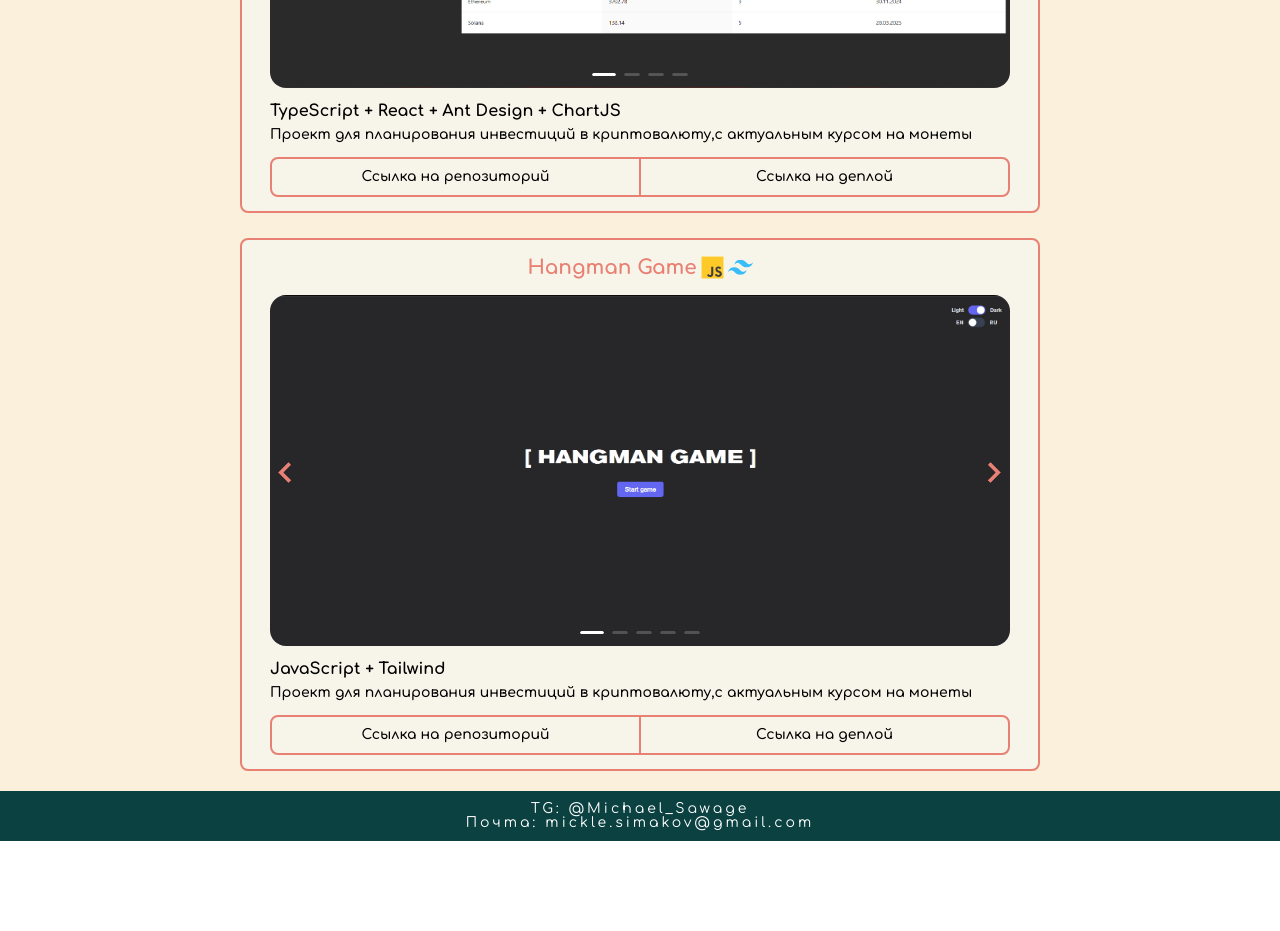
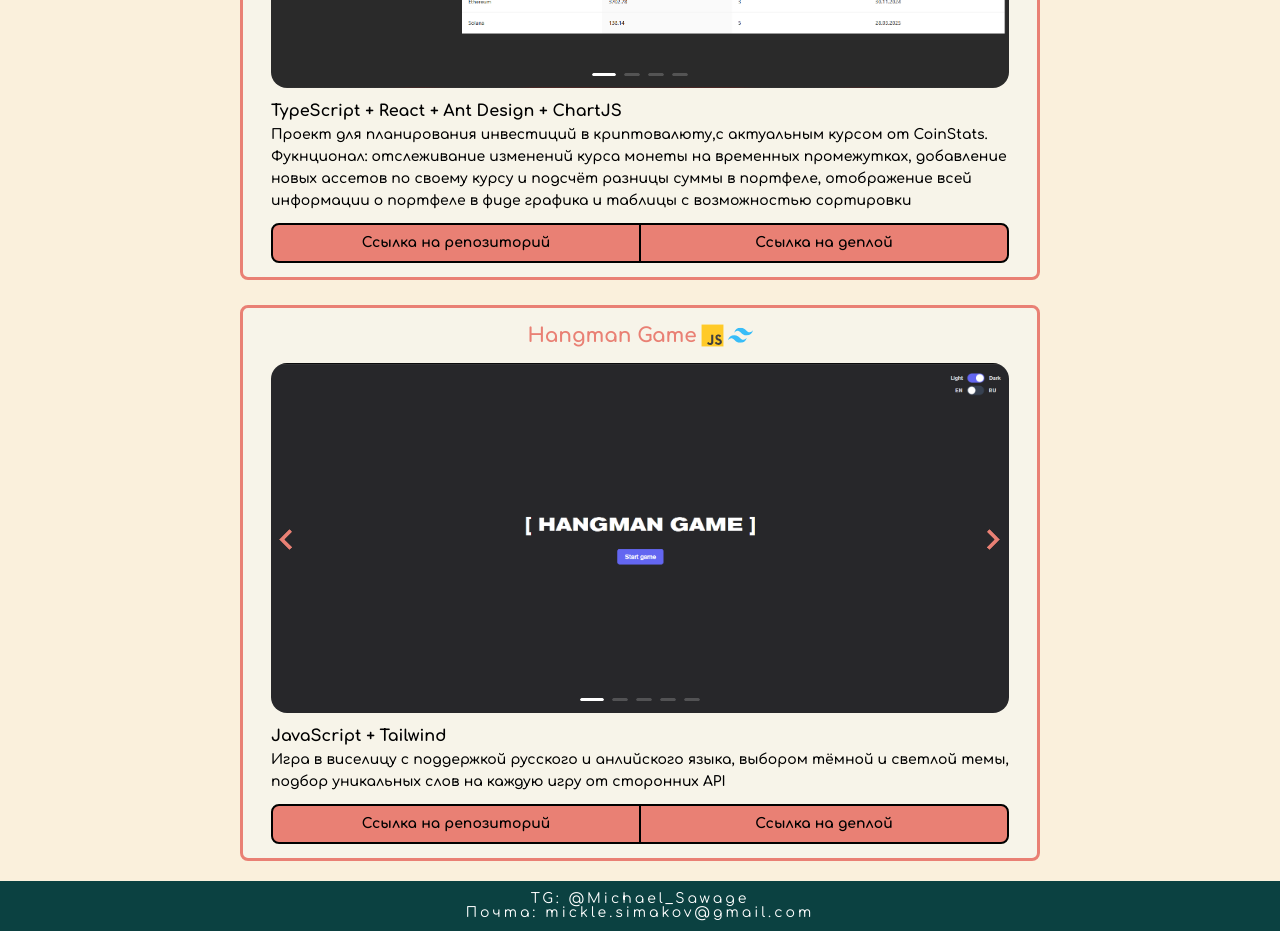
Before and after one commit to Mickle52/portfolio, a React (Vite) app: page / in a window 1280 px wide. Shown: the part 440-1371 px from the top of the page. Before the commit the page ends 1281 px from the top, so only its background shows below. Built offline with nearby package versions, Linux system fonts and the light colour scheme.

Commit message:
Improve UI 0.1Ñ

```diff
--- a/src/components/pages/PageProjects/PageProjects.jsx
+++ b/src/components/pages/PageProjects/PageProjects.jsx
@@ -49,7 +49,11 @@ const PageProjects = () => {
               </p>
               <p>
                 Проект для планирования инвестиций в криптовалюту,с актуальным
-                курсом на монеты
+                курсом от CoinStats. Фукнционал: отслеживание изменений курса
+                монеты на временных промежутках, добавление новых ассетов по
+                своему курсу и подсчёт разницы суммы в портфеле, отображение
+                всей информации о портфеле в фиде графика и таблицы с
+                возможностью сортировки
               </p>
             </>
           }
@@ -74,8 +78,9 @@ const PageProjects = () => {
             <>
               <p className={"card-description-title"}>JavaScript + Tailwind</p>
               <p>
-                Проект для планирования инвестиций в криптовалюту,с актуальным
-                курсом на монеты
+                Игра в виселицу с поддержкой русского и анлийского языка,
+                выбором тёмной и светлой темы, подбор уникальных слов на каждую
+                игру от сторонних API
               </p>
             </>
           }
--- a/src/components/pages/PageProjects/ProjectCard/ProjectCard.css
+++ b/src/components/pages/PageProjects/ProjectCard/ProjectCard.css
@@ -57,24 +57,24 @@
   width: 100%;
   height: 40px;
   cursor: pointer;
-  background-color: #f7f4e9;
-  border: 2px solid #e98074;
-  font-weight: 600;
+  background-color: #e98074;
+  border: 2px solid black;
+  font-weight: 800;
   font-size: 14px;
   justify-content: start;
 
   &:hover {
-    background-color: #e98074;
+    background-color: #e85a4f;
   }
 }
 
 .btn-repo {
-  border-right: 1px solid #e98074;
+  border-right: 1px solid black;
   border-radius: 0.5rem 0 0 0.5rem;
 }
 
 .btn-deploy {
-  border-left: 1px solid #e98074;
+  border-left: 1px solid black;
   border-radius: 0 0.5rem 0.5rem 0;
 }
 
--- a/src/components/pages/PageProjects/ProjectCard/ProjectCard.jsx
+++ b/src/components/pages/PageProjects/ProjectCard/ProjectCard.jsx
@@ -43,7 +43,7 @@ const ProjectCard = ({
         width: "100%",
         height: "auto",
         background: "#f7f4e9",
-        border: "2px solid #e98074",
+        border: "3px solid #e98074",
       }}
     >
       <Carousel
```
